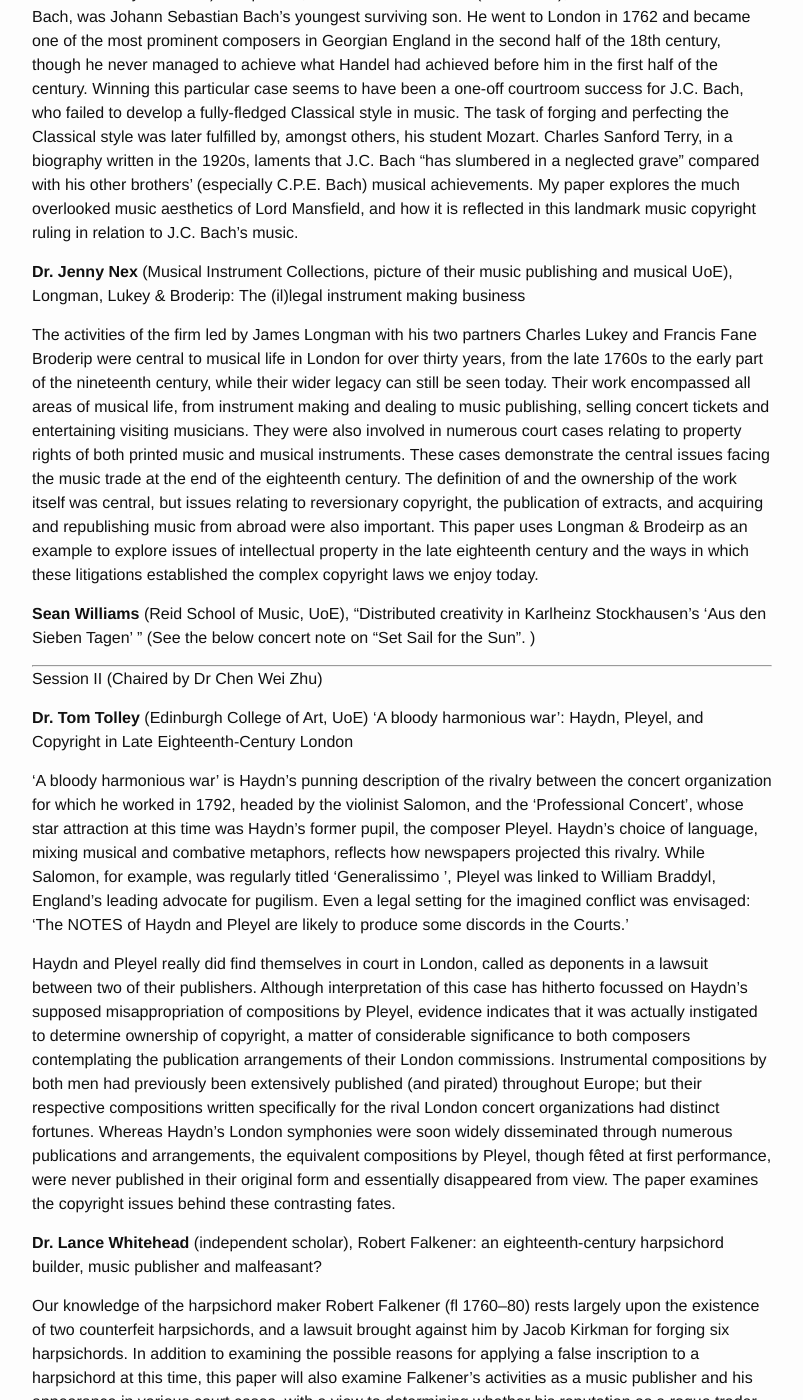
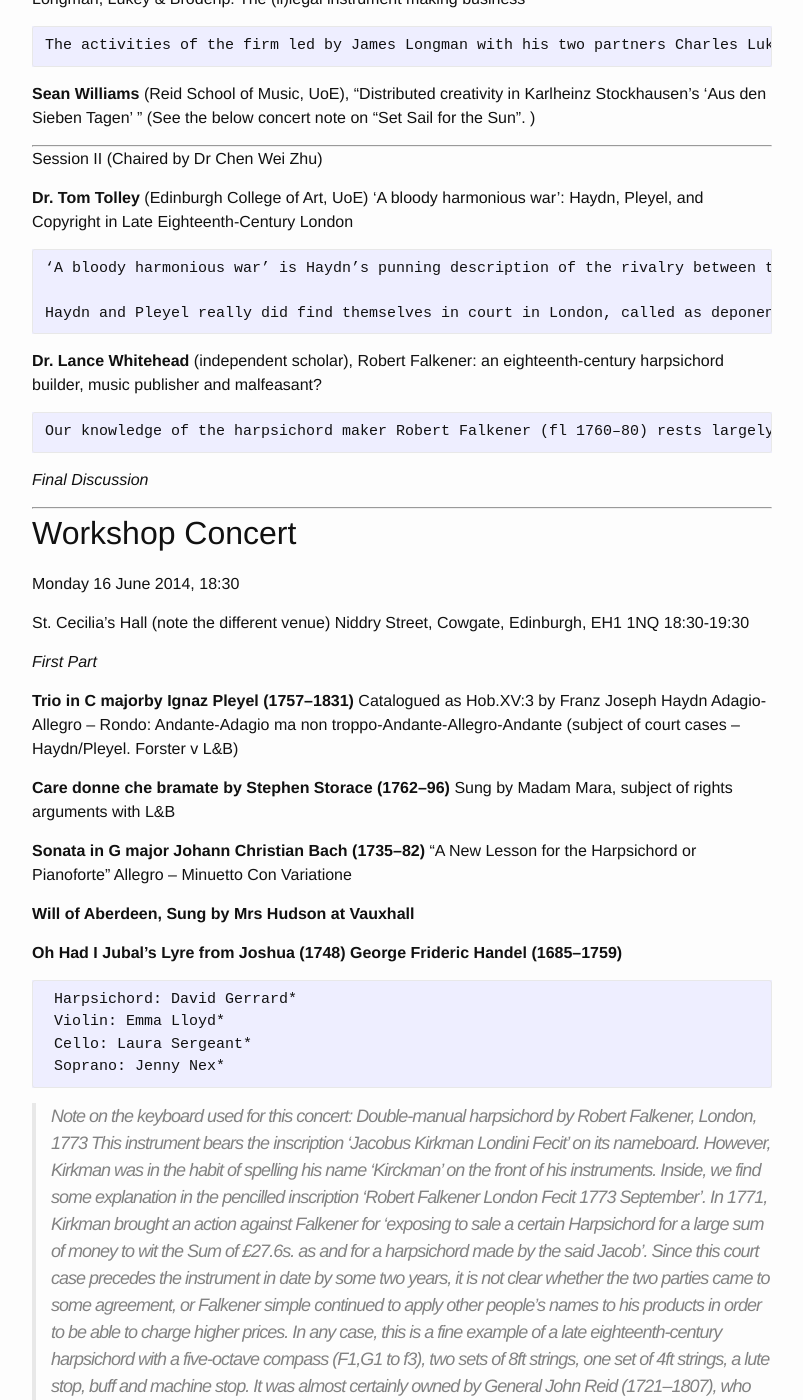
Before and after one commit to icaruszhu/chen, a Jekyll site: the page built from concert.md, in a window 1280 px wide and 1400 px high, scrolled down 836 px. Shown: the whole window, without its empty margins (238-1041 px from the left). Built offline with Jekyll 4.4.1, drawn with Linux system fonts in a browser that asks for light colours; some of the changed lines change nothing that is shown; some of the changed text lies outside the part shown.

Commit message:
add quote box

````diff
--- a/concert.md
+++ b/concert.md
@@ -33,12 +33,19 @@
 
 **Dr. Chen Wei Zhu (IASH, UoE)**, Lord Mansfield unwrapped: the significance of Bach v Longman in the history of music copyright
 
+
+
+```
 On 10 June 1777, Lord Mansfield, Chief Justice of King’s Bench, handed down an important ruling in Bach v Longman, which established statutory copyright in music under the 1709/10 Statute of Anne. Less than a week later, on Monday 16 June 1777, the rest of the King’s Bench ratified Mansfield’s decision. (By pure coincidence, this research workshop takes place on the same day and same date of the week 237 years later.) The plaintiff, Johann Christian Bach (1735-1782), also known as the “London” Bach, was Johann Sebastian Bach’s youngest surviving son. He went to London in 1762 and became one of the most prominent composers in Georgian England in the second half of the 18th century, though he never managed to achieve what Handel had achieved before him in the first half of the century. Winning this particular case seems to have been a one-off courtroom success for J.C. Bach, who failed to develop a fully-fledged Classical style in music. The task of forging and perfecting the Classical style was later fulfilled by, amongst others, his student Mozart. Charles Sanford Terry, in a biography written in the 1920s, laments that J.C. Bach “has slumbered in a neglected grave” compared with his other brothers’ (especially C.P.E. Bach) musical achievements. My paper explores the much overlooked music aesthetics of Lord Mansfield, and how it is reflected in this landmark music copyright ruling in relation to J.C. Bach’s music.
+
+```
+
 
 **Dr. Jenny Nex** (Musical Instrument Collections, picture of their music publishing and musical UoE), Longman, Lukey & Broderip: The (il)legal  instrument making business
 
+```
 The activities of the firm led by James Longman with his two partners Charles Lukey and Francis Fane Broderip were central to musical life in London for over thirty years, from the late 1760s to the early part of the nineteenth century, while their wider legacy can still be seen today.  Their work encompassed all areas of musical life, from instrument making and dealing to music publishing, selling concert tickets and entertaining visiting musicians.  They were also involved in numerous court cases relating to property rights of both printed music and musical instruments.  These cases demonstrate the central issues facing the music trade at the end of the eighteenth century.  The definition of and the ownership of the work itself was central, but issues relating to reversionary copyright, the publication of extracts, and acquiring and republishing music from abroad were also important.  This paper uses Longman & Brodeirp as an example to explore issues of intellectual property in the late eighteenth century and the ways in which these litigations established the complex copyright laws we enjoy today.
-
+```
 **Sean Williams** (Reid School of Music, UoE),  “Distributed creativity in Karlheinz Stockhausen’s ‘Aus den Sieben Tagen’ ”
 (See the below concert note on “Set Sail for the Sun”. )
 
@@ -50,16 +57,17 @@
 
 
 **Dr. Tom Tolley** (Edinburgh College of Art, UoE) ‘A bloody harmonious war’: Haydn, Pleyel, and Copyright in Late Eighteenth-Century London
-
+```
 ‘A bloody harmonious war’ is Haydn’s punning description of the rivalry between the concert organization for which he worked in 1792, headed by the violinist Salomon, and the ‘Professional Concert’, whose star attraction at this time was Haydn’s former pupil, the composer Pleyel. Haydn’s choice of language, mixing musical and combative metaphors, reflects how newspapers projected this rivalry. While Salomon, for example, was regularly titled ‘Generalissimo ’, Pleyel was linked to William Braddyl, England’s leading advocate for pugilism. Even a legal setting for the imagined conflict was envisaged: ‘The NOTES of Haydn and Pleyel are likely to produce some discords in the Courts.’
 
 Haydn and Pleyel really did find themselves in court in London, called as deponents in a lawsuit between two of their publishers. Although interpretation of this case has hitherto focussed on Haydn’s supposed misappropriation of compositions by Pleyel, evidence indicates that it was actually instigated to determine ownership of copyright, a matter of considerable significance to both composers contemplating the publication arrangements of their London commissions.  Instrumental compositions by both men had previously been extensively published (and pirated) throughout Europe; but their respective compositions written specifically for the rival London concert organizations had distinct fortunes. Whereas Haydn’s London symphonies were soon widely disseminated through numerous publications and arrangements, the equivalent compositions by Pleyel, though fêted at first performance, were never published in their original form and essentially disappeared from view. The paper examines the copyright issues behind these contrasting fates.
-
+```
 
 **Dr. Lance Whitehead** (independent scholar),  Robert Falkener: an eighteenth-century harpsichord builder, music publisher and malfeasant?
 
+```
 Our knowledge of the harpsichord maker Robert Falkener (fl 1760–80) rests largely upon the existence of two counterfeit harpsichords, and a lawsuit brought against him by Jacob Kirkman for forging six harpsichords. In addition to examining the possible reasons for applying a false inscription to a harpsichord at this time, this paper will also examine Falkener’s activities as a music publisher and his appearance in various court cases, with a view to determining whether his reputation as a rogue trader is deserved or in need of some re-evaluation.
-
+```
 _Final Discussion_
 
 
@@ -94,13 +102,15 @@
 
 **Oh Had I Jubal’s Lyre from Joshua (1748)	George Frideric Handel (1685–1759)**
 
- *Harpsichord: David Gerrard*
- *Violin: Emma Lloyd*
- *Cello: Laura Sergeant*
- *Soprano: Jenny Nex*
+```
+ Harpsichord: David Gerrard*
+ Violin: Emma Lloyd*
+ Cello: Laura Sergeant*
+ Soprano: Jenny Nex*
+```
 
-*Note on the keyboard used for this concert*: Double-manual harpsichord by Robert Falkener, London, 1773
-This instrument bears the inscription ‘Jacobus Kirkman Londini Fecit’ on its nameboard.  However, Kirkman was in the habit of spelling his name ‘Kirckman’ on the front of his instruments.  Inside, we find some explanation in the pencilled inscription ‘Robert Falkener London Fecit 1773 September’.  In 1771, Kirkman brought an action against Falkener for ‘exposing to sale a certain Harpsichord for a large sum of money to wit the Sum of £27.6s. as and for a harpsichord made by the said Jacob’.  Since this court case precedes the instrument in date by some two years, it is not clear whether the two parties came to some agreement, or Falkener simple continued to apply other people’s names to his products in order to be able to charge higher prices.  In any case, this is a fine example of a late eighteenth-century harpsichord with a five-octave compass (F1,G1 to f3), two sets of 8ft strings, one set of 4ft strings, a lute stop, buff and machine stop.  It was almost certainly owned by General John Reid (1721–1807), who founded the Reid Chair of Music at the University of Edinburgh, and who bequeathed his instruments to the University with effect from 1839.
+> *Note on the keyboard used for this concert*: Double-manual harpsichord by Robert Falkener, London, 1773
+> This instrument bears the inscription ‘Jacobus Kirkman Londini Fecit’ on its nameboard.  However, Kirkman was in the habit of spelling his name ‘Kirckman’ on the front of his instruments.  Inside, we find some explanation in the pencilled inscription ‘Robert Falkener London Fecit 1773 September’.  In 1771, Kirkman brought an action against Falkener for ‘exposing to sale a certain Harpsichord for a large sum of money to wit the Sum of £27.6s. as and for a harpsichord made by the said Jacob’.  Since this court case precedes the instrument in date by some two years, it is not clear whether the two parties came to some agreement, or Falkener simple continued to apply other people’s names to his products in order to be able to charge higher prices.  In any case, this is a fine example of a late eighteenth-century harpsichord with a five-octave compass (F1,G1 to f3), two sets of 8ft strings, one set of 4ft strings, a lute stop, buff and machine stop.  It was almost certainly owned by General John Reid (1721–1807), who founded the Reid Chair of Music at the University of Edinburgh, and who bequeathed his instruments to the University with effect from 1839.
 
 *Short Interval*
 
@@ -114,7 +124,6 @@
 	- Viola: Nikki Moran
 	- Violin: Emma Lloyd
 	- Piano: Shiori Usui
-	- Bowed Box: Owen Green
 	- Synthesizer: Sean Williams
 
 This is one of “15 text compositions for intuitive music in variable settings” written in 1968 during a period of personal crisis. Most of the pieces were performed by the Cologne/Stockhausen Ensemble as part of their repertoire until the 1970 World’s Fair in Osaka and have been performed by many other groups since. In Osaka, the ensemble played Stockhausen’s music every day for 6 months, and in this concentrated atmosphere, the tensions inherent in the different creative practices required by these pieces strongly contributed to the demise of the group. During the World’s Fair a letter was sent to Stockhausen by some members of the ensemble in which they essentially claimed ownership of the music, citing the fact that they were playing and creating their own music whilst nominally performing Stockhausen’s works. In recent interviews with surviving members of the ensemble, it has been suggested that some parts or even entire pieces in this collection were essentially transcriptions made by Stockhausen of practices or techniques that the ensemble members themselves had developed.
````
